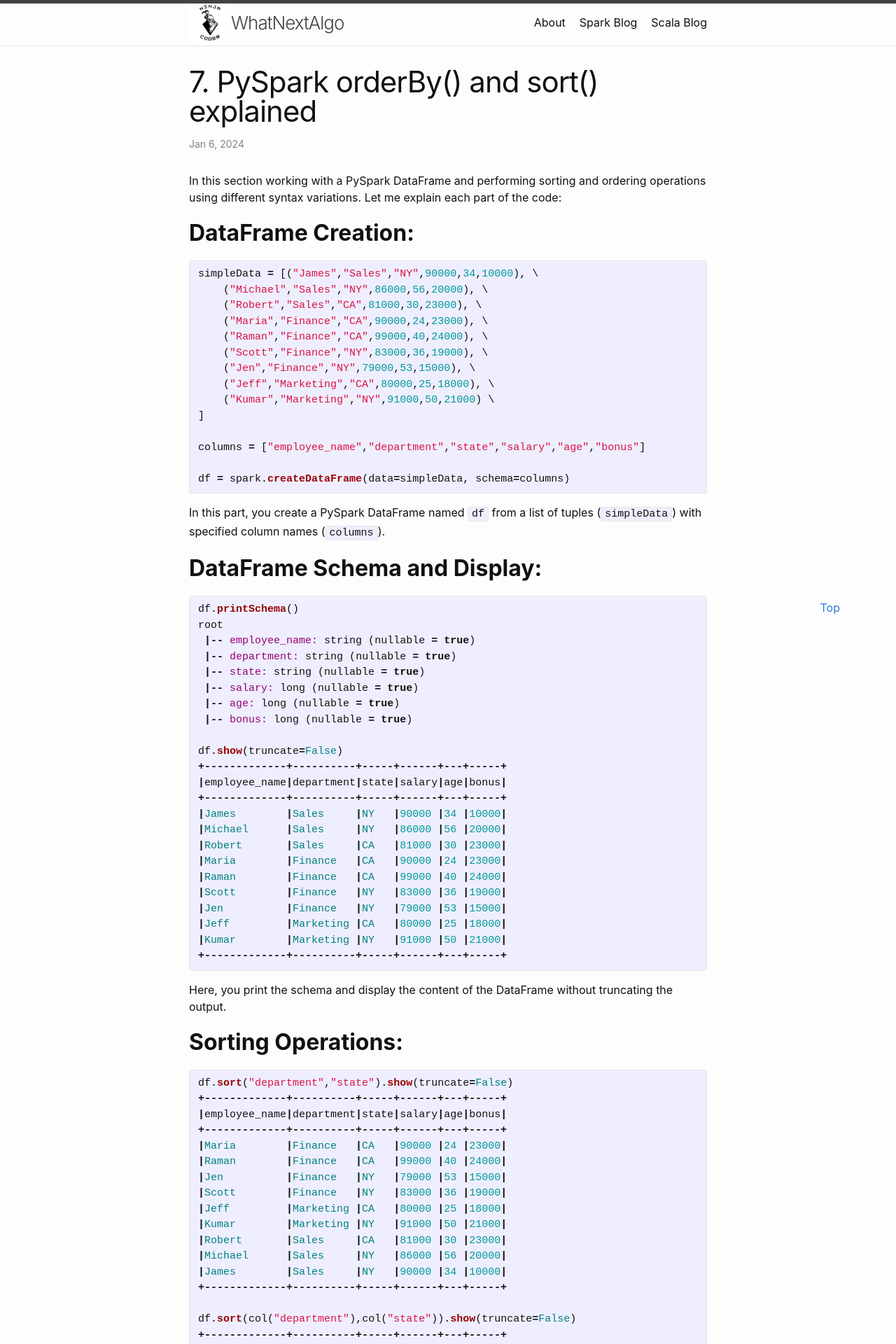
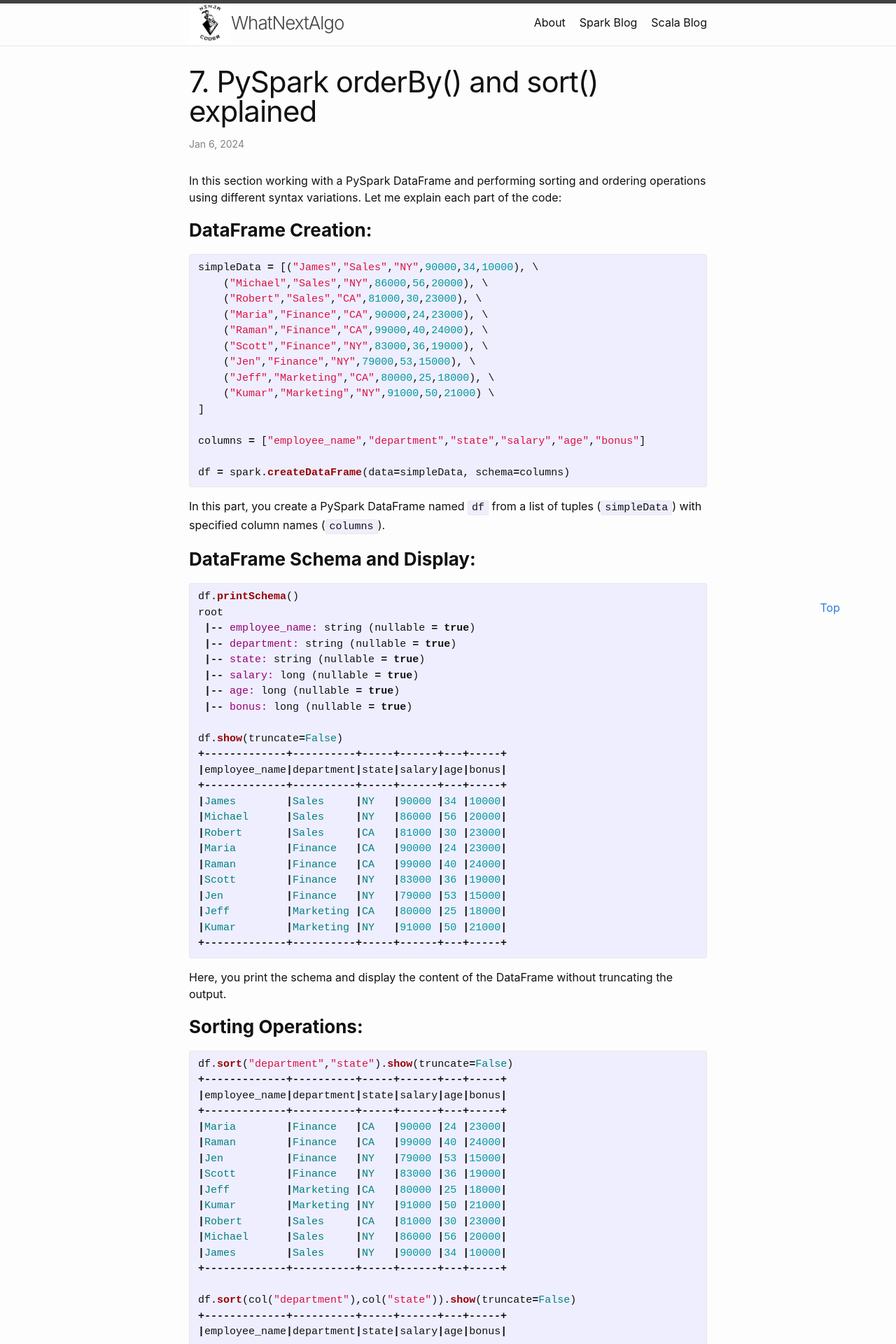
Before and after one commit to WhatNextAlgo/WhatNextAlgo, a Jekyll site: the page built from spark_blog/_posts/2024-01-06-7_pyspark_orderby_and_sort.md, in a window 1280 px wide. Shown: the top 1920 px of the page at 70% size. Built offline with Jekyll 4.4.1, drawn with Linux system fonts in a browser that asks for light colours.

Commit message:
update the 7 page

```diff
--- a/spark_blog/_posts/2024-01-06-7_pyspark_orderby_and_sort.md
+++ b/spark_blog/_posts/2024-01-06-7_pyspark_orderby_and_sort.md
@@ -7,7 +7,7 @@ order: 7
 ---
 In this section working with a PySpark DataFrame and performing sorting and ordering operations using different syntax variations. Let me explain each part of the code:
 
-## **DataFrame Creation:**
+### **DataFrame Creation:**
 
 {% highlight ruby %}
 simpleData = [("James","Sales","NY",90000,34,10000), \
@@ -30,7 +30,7 @@ df = spark.createDataFrame(data=simpleData, schema=columns)
 
 In this part, you create a PySpark DataFrame named `df` from a list of tuples (`simpleData`) with specified column names (`columns`).
 
-## **DataFrame Schema and Display:**
+### **DataFrame Schema and Display:**
 
 {% highlight ruby %}
 df.printSchema()
@@ -60,7 +60,7 @@ df.show(truncate=False)
 
 Here, you print the schema and display the content of the DataFrame without truncating the output.
 
-## **Sorting Operations:**
+### **Sorting Operations:**
 
 {% highlight ruby %}
 df.sort("department","state").show(truncate=False)
@@ -132,7 +132,7 @@ df.orderBy(col("department"),col("state")).show(truncate=False)
 
 These lines perform ordering on the DataFrame based on the "department" and "state" columns in ascending order using the `orderBy` method. Again, both lines are equivalent, showing two different ways of specifying column names.
 
-## **Sorting and Ordering with Ascending and Descending Order:**
+### **Sorting and Ordering with Ascending and Descending Order:**
 
 {% highlight ruby %}
 df.sort(df.department.asc(), df.state.asc()).show(truncate=False)
```
Also changed, not shown: spark_blog/_posts/2024-01-06-6_pyspark_where_filter_function_multiple_conditions.md (+0 -4 lines).
